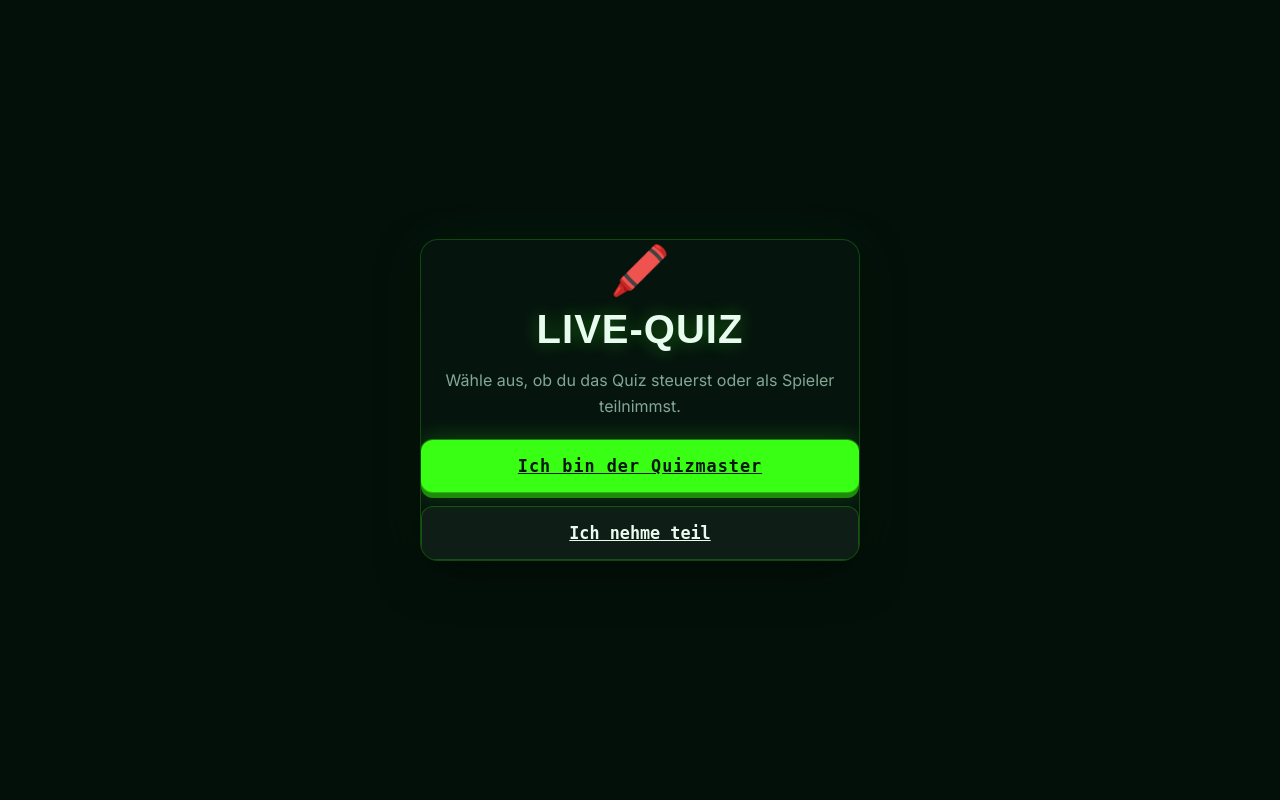
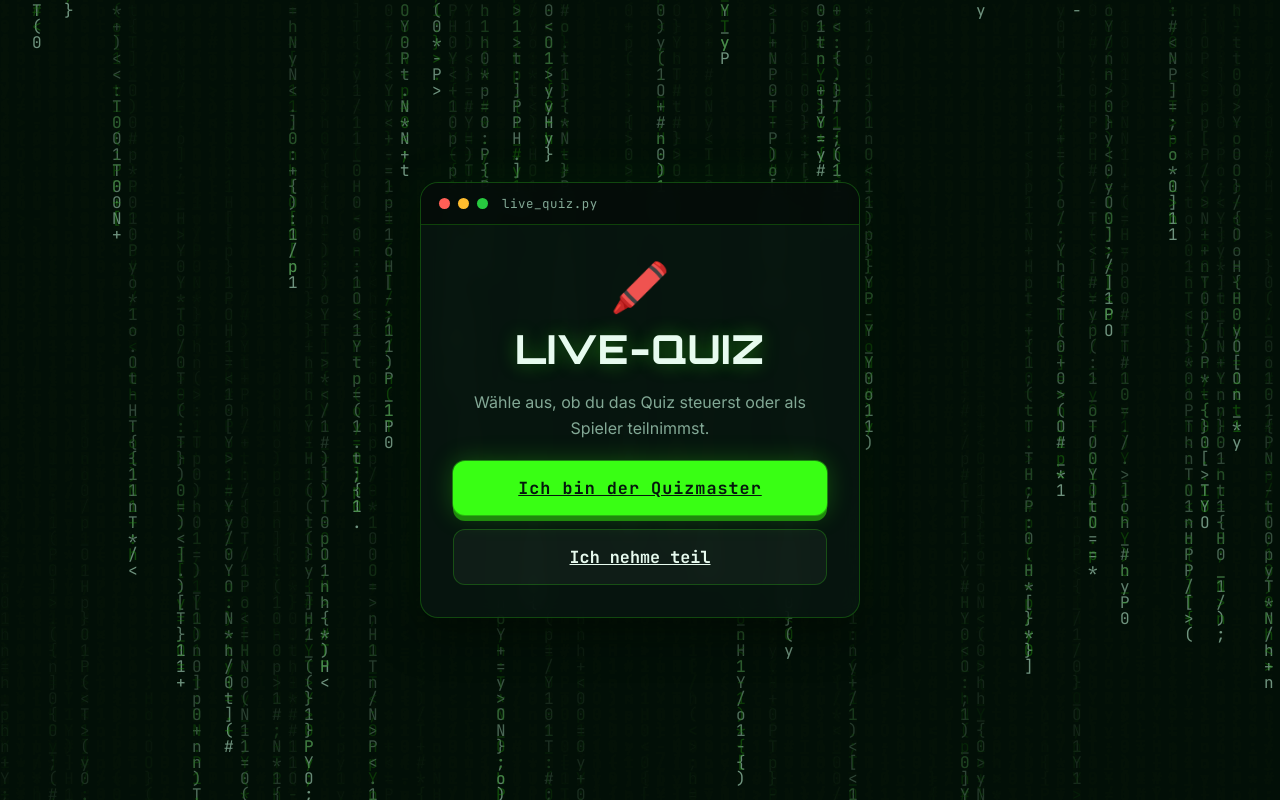
Before and after one commit to Helirucks/live-quiz, a Flask app: page / in a window 1280 px wide. Run offline with Flask 3, Linux system fonts and the light colour scheme.

Commit message:
Update index.html

```diff
--- a/templates/index.html
+++ b/templates/index.html
@@ -5,12 +5,21 @@
   <meta name="viewport" content="width=device-width, initial-scale=1, maximum-scale=1">
   <title>Live-Quiz</title>
   <link rel="preconnect" href="https://fonts.googleapis.com">
-  <link href="https://fonts.googleapis.com/css2?family=Kalam:wght@400;700&family=Inter:wght@400;600;700&display=swap" rel="stylesheet">
+  <link href="https://fonts.googleapis.com/css2?family=Orbitron:wght@600;800&family=JetBrains+Mono:wght@400;500;700&family=Inter:wght@400;600;700&display=swap" rel="stylesheet">
   <link rel="stylesheet" href="{{ url_for('static', filename='css/style.css') }}">
 </head>
 <body>
+  <canvas id="matrix-bg"></canvas>
+
   <div class="page">
-    <div class="card card--narrow" style="text-align:center;">
+    <div class="card card--narrow">
+      <div class="terminal-bar">
+        <span class="terminal-dot dot-red"></span>
+        <span class="terminal-dot dot-yellow"></span>
+        <span class="terminal-dot dot-green"></span>
+        <span class="terminal-title">live_quiz.py</span>
+      </div>
+      <div class="card-body" style="text-align:center;">
         <div class="landing-icon">🖍️</div>
         <h1>Live-Quiz</h1>
         <p>Wähle aus, ob du das Quiz steuerst oder als Spieler teilnimmst.</p>
@@ -21,5 +30,8 @@
         </div>
       </div>
     </div>
+  </div>
+
+  <script src="{{ url_for('static', filename='js/matrix-bg.js') }}"></script>
 </body>
 </html>
```
Lines whose indentation alone changed are shown as unchanged.
